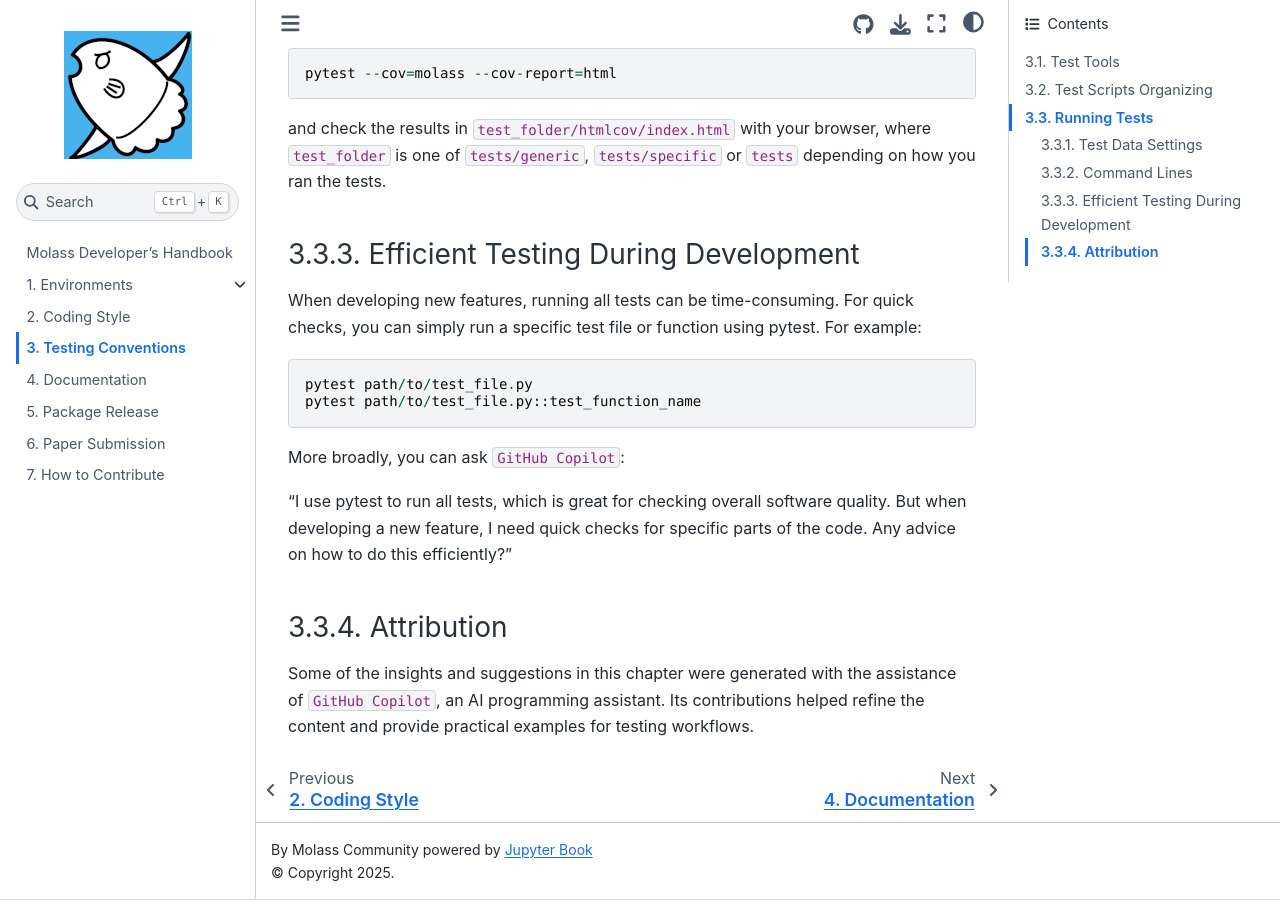
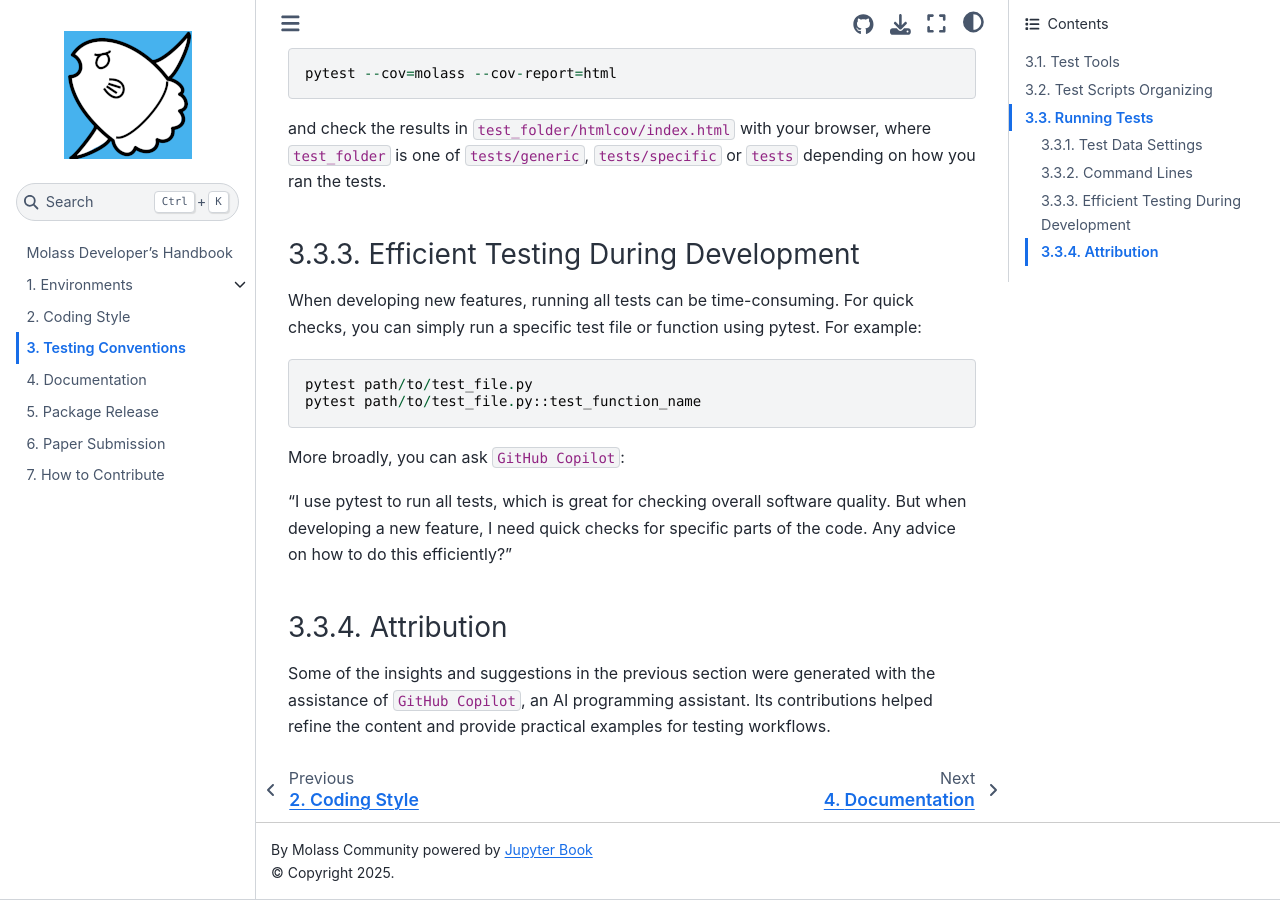
Before and after one commit to biosaxs-dev/molass-develop, a Jupyter Book: the page built from chapters/06/testing.md, in a window 1280 px wide and 900 px high, scrolled down 2734 px. Built offline with Jupyter Book 1.0.4 settings and Sphinx 7.4.7 and the Sphinx Book theme 1.1.4, drawn with Linux system fonts in a browser that asks for light colours.

Commit message:
update for precise wording

```diff
--- a/chapters/06/testing.md
+++ b/chapters/06/testing.md
@@ -131,4 +131,4 @@
 
 ### Attribution
 
-Some of the insights and suggestions in this chapter were generated with the assistance of `GitHub Copilot`, an AI programming assistant. Its contributions helped refine the content and provide practical examples for testing workflows.
+Some of the insights and suggestions in the previous section were generated with the assistance of `GitHub Copilot`, an AI programming assistant. Its contributions helped refine the content and provide practical examples for testing workflows.
```
